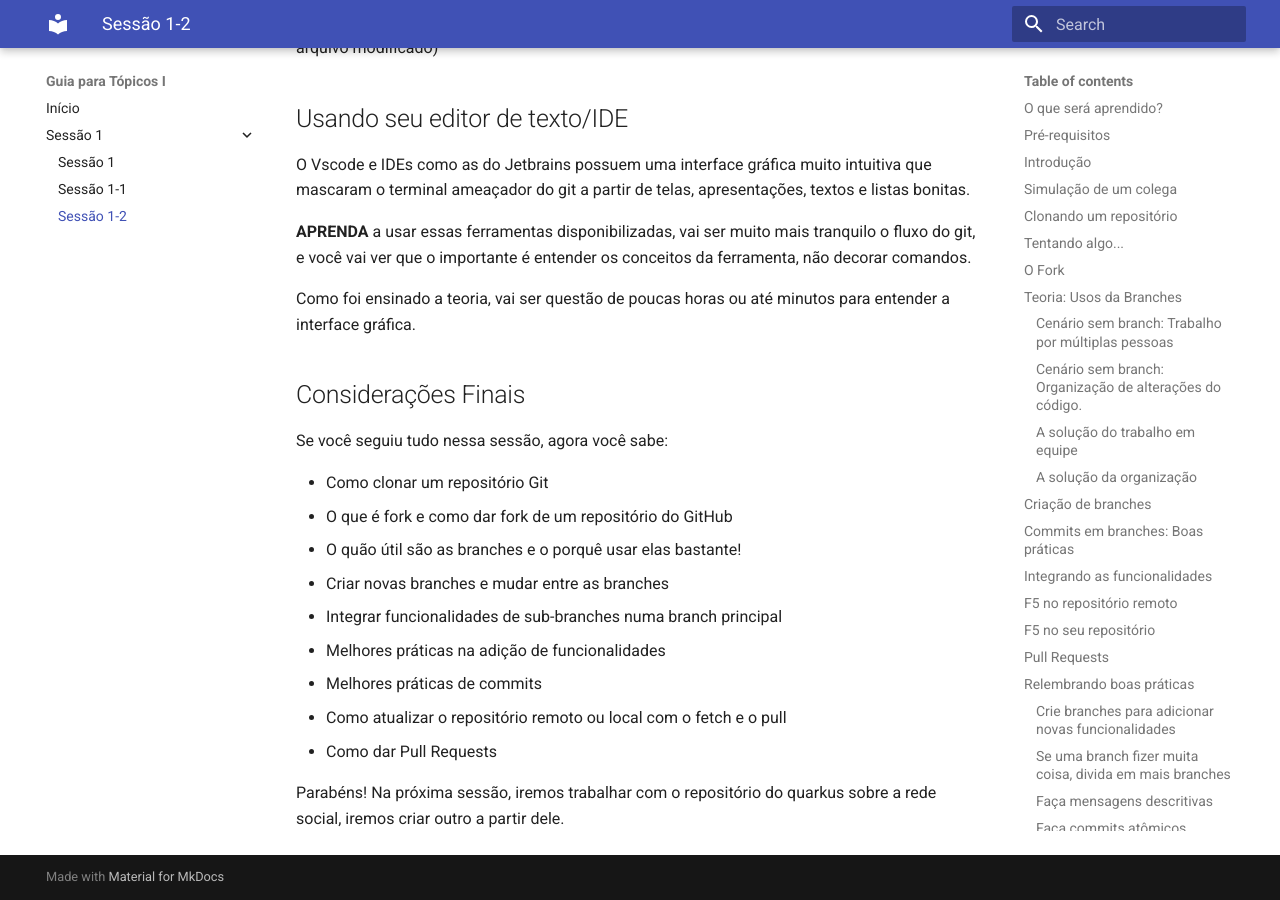
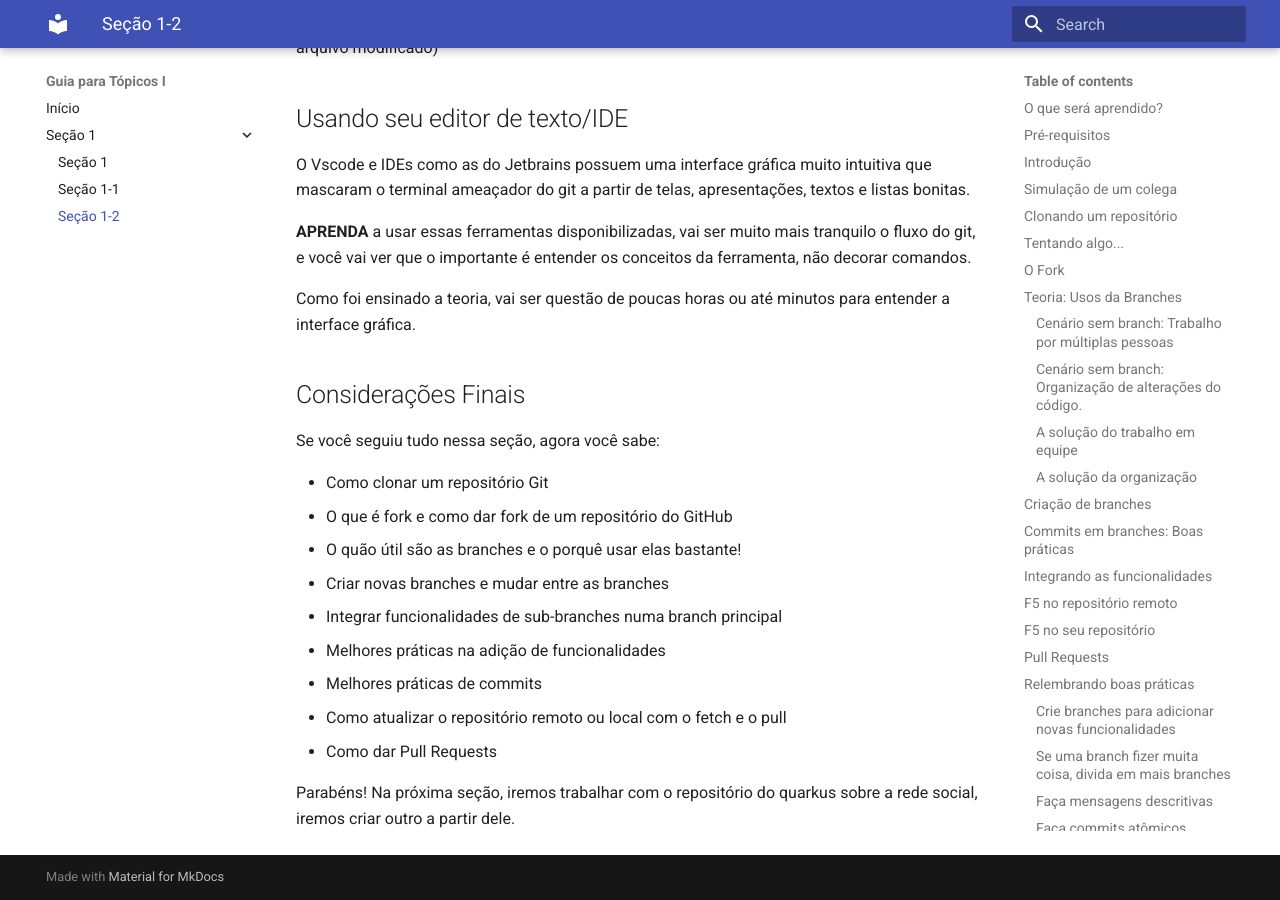
Before and after one commit to Valexzz/topicos-tutorial-twit, an MkDocs documentation site: the page built from docs/secao-1/secao-1-2.md, in a window 1280 px wide and 900 px high, scrolled down 10673 px. Built offline with MkDocs 1.6.1 and Material for MkDocs 9.7.7, drawn with Linux system fonts in a browser that asks for light colours; some of the changed text lies outside the part shown.

Commit message:
fix: corrige nome de sessão para seção nos arquivos

```diff
--- a/docs/sessao-1/sessao-1-2.md
+++ b/docs/secao-1/secao-1-2.md
@@ -1,4 +1,4 @@
-# Sessão 1-2 - Conceitos colaborativos do Git
+# Seção 1-2 - Conceitos colaborativos do Git
 
 ## O que será aprendido?
 
@@ -78,7 +78,7 @@ Agora, repita o processo de clone anteriomente, dessa vez considerando o reposit
 
 ## Teoria: Usos da Branches
 
-Caso não goste muito da parte teórica e já conheça os usos da branches, pule essa sessão para a parte prática.
+Caso não goste muito da parte teórica e já conheça os usos da branches, pule essa seção para a parte prática.
 
 Até agora, chamamos a branch main/master de "entrada principal". Entretanto, vamos mudar para o termo real, que faz tanto sentido quanto: branch; um galho, ramificação! Pense agora realmente como uma árvore, onde a branch main é o tronco.
 
@@ -286,7 +286,7 @@ Esse é o mesmo procedimento tanto para o time do amigo da SpaceX quanto para o
 
 ## Relembrando boas práticas
 
-Vamos reforçar as boas práticas que foram mostradas ao longo dessa sessão:
+Vamos reforçar as boas práticas que foram mostradas ao longo dessa seção:
 
 ### Crie branches para adicionar novas funcionalidades
 
@@ -392,7 +392,7 @@ Como foi ensinado a teoria, vai ser questão de poucas horas ou até minutos par
 
 ## Considerações Finais
 
-Se você seguiu tudo nessa sessão, agora você sabe:
+Se você seguiu tudo nessa seção, agora você sabe:
 
 - Como clonar um repositório Git
 - O que é fork e como dar fork de um repositório do GitHub
@@ -404,4 +404,4 @@ Se você seguiu tudo nessa sessão, agora você sabe:
 - Como atualizar o repositório remoto ou local com o fetch e o pull
 - Como dar Pull Requests
 
-Parabéns! Na próxima sessão, iremos trabalhar com o repositório do quarkus sobre a rede social, iremos criar outro a partir dele.
+Parabéns! Na próxima seção, iremos trabalhar com o repositório do quarkus sobre a rede social, iremos criar outro a partir dele.
--- a/mkdocs.yml
+++ b/mkdocs.yml
@@ -4,10 +4,10 @@ theme:
 
 nav:
   - Início: index.md
-  - Sessão 1:
-    - Sessão 1: sessao-1/sessao-1.md
-    - Sessão 1-1: sessao-1/sessao-1-1.md
-    - Sessão 1-2: sessao-1/sessao-1-2.md
+  - Seção 1:
+    - Seção 1: secao-1/secao-1.md
+    - Seção 1-1: secao-1/secao-1-1.md
+    - Seção 1-2: secao-1/secao-1-2.md
 
 markdown_extensions:
   - admonition
```
Also changed, not shown: docs/secao-1/secao-1-1.md (renamed from docs/sessao-1/sessao-1-1.md, +3 -3 lines), docs/secao-1/secao-1.md (renamed from docs/sessao-1/sessao-1.md, +1 -1 lines), docs/secao-1/secao-1-1-img/Sem título.png (renamed from docs/sessao-1/sessao-1-1-img/Sem título.png), docs/secao-1/secao-1-1-img/image-1.png (renamed from docs/sessao-1/sessao-1-1-img/image-1.png), docs/secao-1/secao-1-1-img/image-2.png (renamed from docs/sessao-1/sessao-1-1-img/image-2.png), docs/secao-1/secao-1-1-img/image.png (renamed from docs/sessao-1/sessao-1-1-img/image.png).
